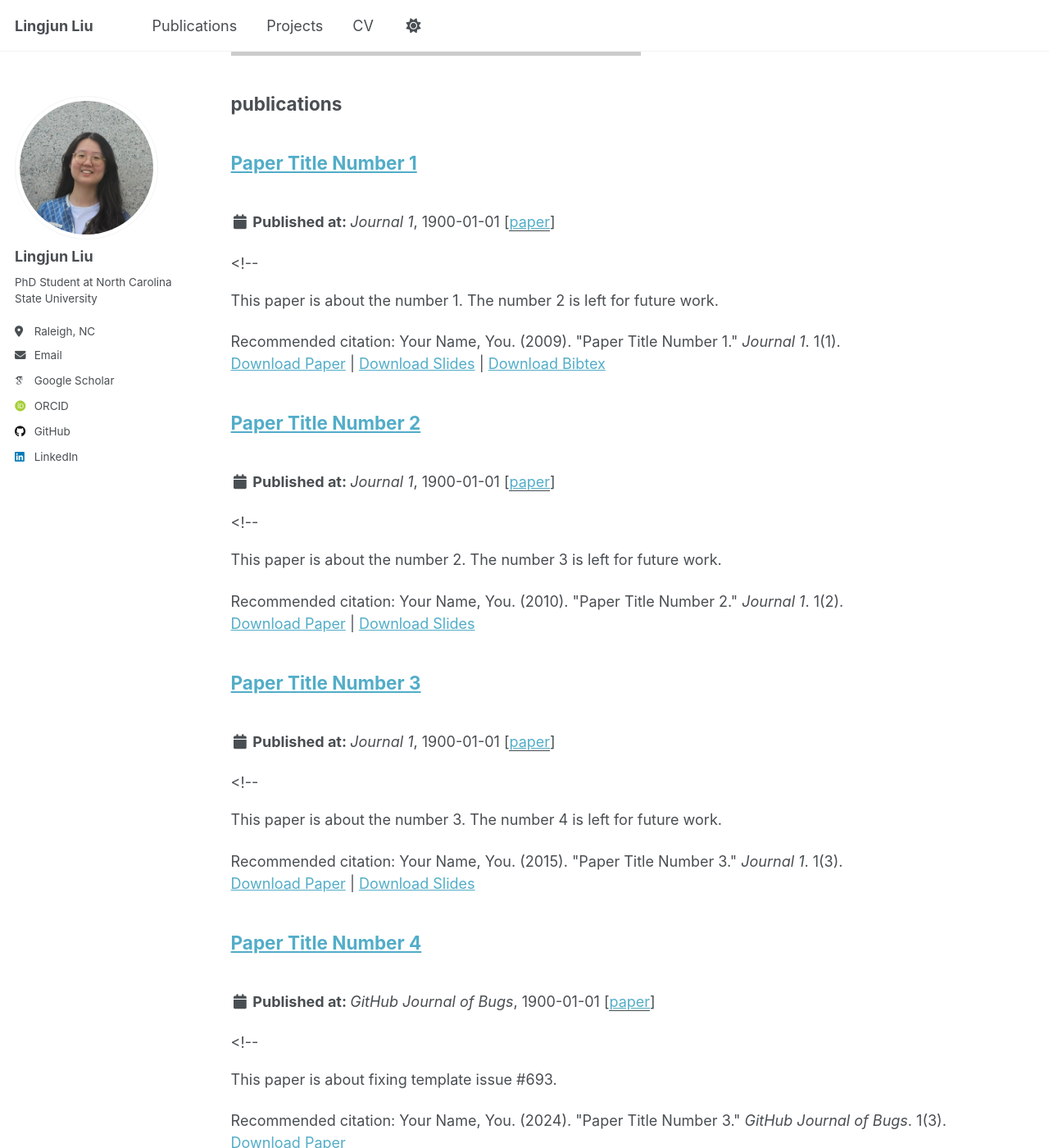
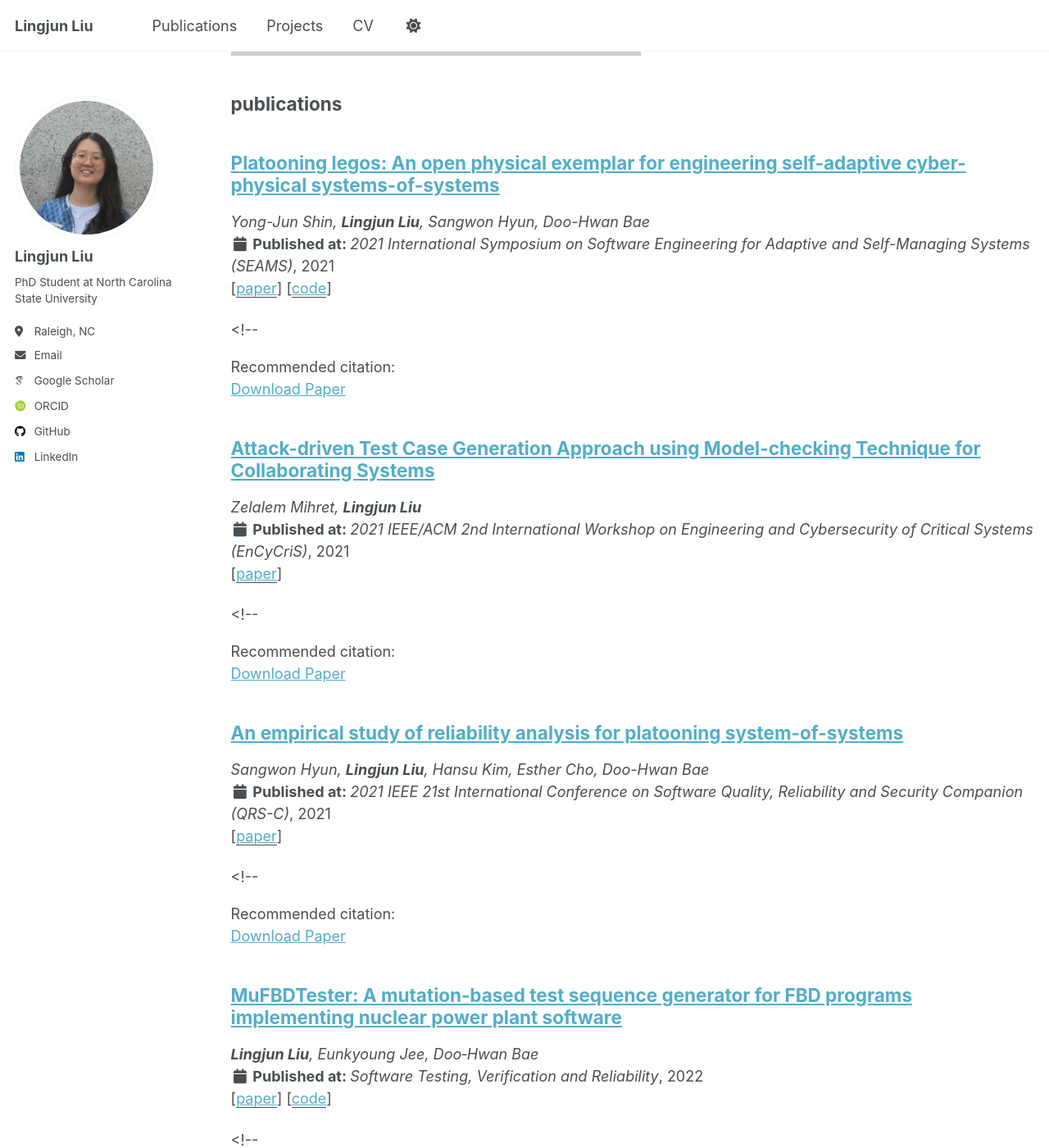
Before and after one commit to lingjunliu/lingjunliu.github.io, a Jekyll site: the page built from _pages/sitemap.md, in a window 1280 px wide and 1400 px high, scrolled down 3796 px. Shown: the whole window at 82% size. Built offline with Jekyll 4.4.1, drawn with Linux system fonts in a browser that asks for light colours; some web fonts are replaced; a script that is not in the unit is left out; some of the changed text lies outside the part shown.

Commit message:
update publications

```diff
--- a/_includes/archive-single.html
+++ b/_includes/archive-single.html
@@ -41,7 +41,7 @@
         {% if post.collection == 'teaching' %}
           <p> {{ post.type }}, <i>{{ post.venue }}</i>, {{ post.date | default: "1900-01-01" | date: "%Y" }} </p>
         {% elsif post.collection == 'publications' %}
-          <p> <i>{{ post.authors }}</i><br><strong><i class="fa fa-fw fa-calendar" aria-hidden="true"></i> {{ "Published at: " }}</strong><i>{{ post.venue }}</i>, {{ post.year | default: "1900-01-01" }}
+          <p> <i>{{ post.authors }}</i><br><strong><i class="fa fa-fw fa-calendar" aria-hidden="true"></i> {{ "Published at: " }}</strong><i>{{ post.venue }}</i>, {{ post.year | default: "1900-01-01" }}<br>
           {% if post.paperurl %}
             [<a href=" {{ post.paperurl }} " target="_blank"><u>paper</u></a>]
           {% endif %}
--- a/_publications/2009-10-01-paper-title-number-1.md
+++ /dev/null
@@ -1,14 +0,0 @@
----
-title: "Paper Title Number 1"
-collection: publications
-category: manuscripts
-permalink: /publication/2009-10-01-paper-title-number-1
-excerpt: 'This paper is about the number 1. The number 2 is left for future work.'
-date: 2009-10-01
-venue: 'Journal 1'
-slidesurl: 'https://academicpages.github.io/files/slides1.pdf'
-paperurl: 'https://academicpages.github.io/files/paper1.pdf'
-bibtexurl: 'https://academicpages.github.io/files/bibtex1.bib'
-citation: 'Your Name, You. (2009). &quot;Paper Title Number 1.&quot; <i>Journal 1</i>. 1(1).'
----
-The contents above will be part of a list of publications, if the user clicks the link for the publication than the contents of section will be rendered as a full page, allowing you to provide more information about the paper for the reader. When publications are displayed as a single page, the contents of the above "citation" field will automatically be included below this section in a smaller font.
--- a/_publications/2010-10-01-paper-title-number-2.md
+++ /dev/null
@@ -1,14 +0,0 @@
----
-title: "Paper Title Number 2"
-collection: publications
-category: manuscripts
-permalink: /publication/2010-10-01-paper-title-number-2
-excerpt: 'This paper is about the number 2. The number 3 is left for future work.'
-date: 2010-10-01
-venue: 'Journal 1'
-slidesurl: 'https://academicpages.github.io/files/slides2.pdf'
-paperurl: 'https://academicpages.github.io/files/paper2.pdf'
-citation: 'Your Name, You. (2010). &quot;Paper Title Number 2.&quot; <i>Journal 1</i>. 1(2).'
----
-
-The contents above will be part of a list of publications, if the user clicks the link for the publication than the contents of section will be rendered as a full page, allowing you to provide more information about the paper for the reader. When publications are displayed as a single page, the contents of the above "citation" field will automatically be included below this section in a smaller font.
--- a/_publications/2015-10-01-paper-title-number-3.md
+++ /dev/null
@@ -1,14 +0,0 @@
----
-title: "Paper Title Number 3"
-collection: publications
-category: manuscripts
-permalink: /publication/2015-10-01-paper-title-number-3
-excerpt: 'This paper is about the number 3. The number 4 is left for future work.'
-date: 2015-10-01
-venue: 'Journal 1'
-slidesurl: 'https://academicpages.github.io/files/slides3.pdf'
-paperurl: 'https://academicpages.github.io/files/paper3.pdf'
-citation: 'Your Name, You. (2015). &quot;Paper Title Number 3.&quot; <i>Journal 1</i>. 1(3).'
----
-
-The contents above will be part of a list of publications, if the user clicks the link for the publication than the contents of section will be rendered as a full page, allowing you to provide more information about the paper for the reader. When publications are displayed as a single page, the contents of the above "citation" field will automatically be included below this section in a smaller font.
--- /dev/null
+++ b/_publications/2021-05-18-PlatooningLEGOs.md
@@ -0,0 +1,14 @@
+---
+title: "Platooning legos: An open physical exemplar for engineering self-adaptive cyber-physical systems-of-systems"
+collection: publications
+category: conferences
+permalink: /publication/2021-05-18-PlatooningLEGOs
+excerpt: ''
+date: 2021-05-18
+year: 2021
+venue: '2021 International Symposium on Software Engineering for Adaptive and Self-Managing Systems (SEAMS)'
+code: 'https://github.com/KAIST-SE-Lab/Platooning-LEGOs'
+paperurl: 'https://ieeexplore.ieee.org/abstract/document/9462025'
+citation: ''
+authors: Yong-Jun Shin, <b>Lingjun Liu</b>, Sangwon Hyun, Doo-Hwan Bae
+---
--- /dev/null
+++ b/_publications/2021-06-03-AttackDrivenTest.md
@@ -0,0 +1,13 @@
+---
+title: "Attack-driven Test Case Generation Approach using Model-checking Technique for Collaborating Systems"
+collection: publications
+category: workshops
+permalink: /publication/2021-06-03-AttackDrivenTest
+excerpt: ''
+date: 2021-06-03
+year: 2021
+venue: '2021 IEEE/ACM 2nd International Workshop on Engineering and Cybersecurity of Critical Systems (EnCyCriS)'
+paperurl: 'https://ieeexplore.ieee.org/abstract/document/9476060'
+citation: ''
+authors: Zelalem Mihret, <b>Lingjun Liu</b>
+---
--- /dev/null
+++ b/_publications/2021-12-06-PLTBench.md
@@ -0,0 +1,13 @@
+---
+title: "An empirical study of reliability analysis for platooning system-of-systems"
+collection: publications
+category: conferences
+permalink: /publication/2021-12-06-PLTBench
+excerpt: ''
+date: 2021-12-06
+year: 2021
+venue: '2021 IEEE 21st International Conference on Software Quality, Reliability and Security Companion (QRS-C)'
+paperurl: 'https://ieeexplore.ieee.org/abstract/document/9742152'
+citation: ''
+authors: Sangwon Hyun, <b>Lingjun Liu</b>, Hansu Kim, Esther Cho, Doo-Hwan Bae
+---
--- /dev/null
+++ b/_publications/2022-05-03-MuFBDTester.md
@@ -0,0 +1,14 @@
+---
+title: "MuFBDTester: A mutation‐based test sequence generator for FBD programs implementing nuclear power plant software"
+collection: publications
+category: journal
+permalink: /publication/2022-05-03-MuFBDTester
+excerpt: ''
+date: 2022-05-03
+year: 2022
+venue: 'Software Testing, Verification and Reliability'
+code: 'https://github.com/lingjunliu/MuFBDTester'
+paperurl: 'https://doi.org/10.1002/stvr.1815'
+citation: ''
+authors: <b>Lingjun Liu</b>, Eunkyoung Jee, Doo‐Hwan Bae
+---
--- /dev/null
+++ b/_publications/2023-09-12-SearchBasedFBD.md
@@ -0,0 +1,13 @@
+---
+title: "Search-based Test Case Selection for PLC Systems using Functional Block Diagram Programs"
+collection: publications
+category: conferences
+permalink: /publication/2023-09-12-SearchBasedFBD
+excerpt: ''
+date: 2023-09-12
+year: 2023
+venue: '2023 IEEE 34th International Symposium on Software Reliability Engineering (ISSRE)'
+paperurl: 'https://ieeexplore.ieee.org/abstract/document/10301223'
+citation: ''
+authors: Miriam Ugarte Querejeta, Eunkyoung Jee, <b>Lingjun Liu</b>, Pablo Valle, Aitor Arrieta, Miren Illarramendi Rezabal
+---
--- a/_publications/2024-02-17-paper-title-number-4.md
+++ /dev/null
@@ -1,13 +0,0 @@
----
-title: "Paper Title Number 4"
-collection: publications
-category: conferences
-permalink: /publication/2024-02-17-paper-title-number-4
-excerpt: 'This paper is about fixing template issue #693.'
-date: 2024-02-17
-venue: 'GitHub Journal of Bugs'
-paperurl: 'https://academicpages.github.io/files/paper3.pdf'
-citation: 'Your Name, You. (2024). &quot;Paper Title Number 3.&quot; <i>GitHub Journal of Bugs</i>. 1(3).'
----
-
-The contents above will be part of a list of publications, if the user clicks the link for the publication than the contents of section will be rendered as a full page, allowing you to provide more information about the paper for the reader. When publications are displayed as a single page, the contents of the above "citation" field will automatically be included below this section in a smaller font.
```
